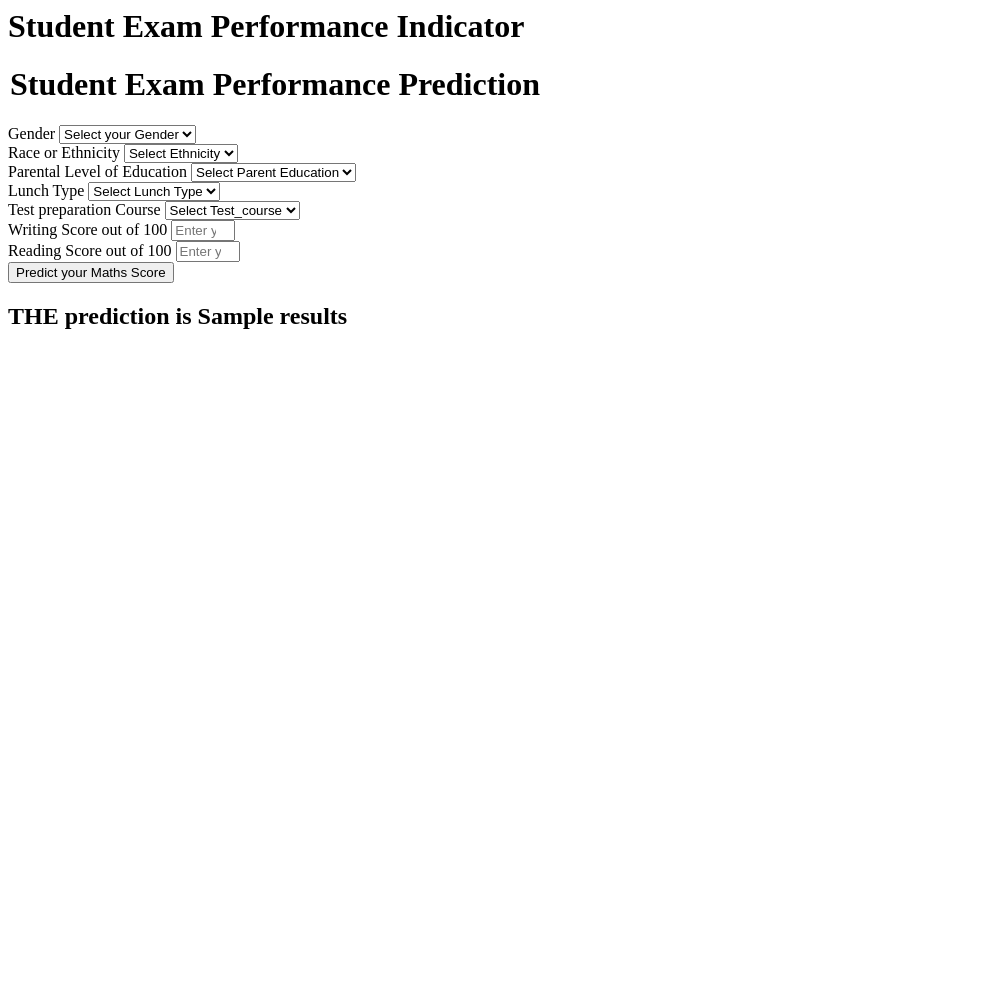
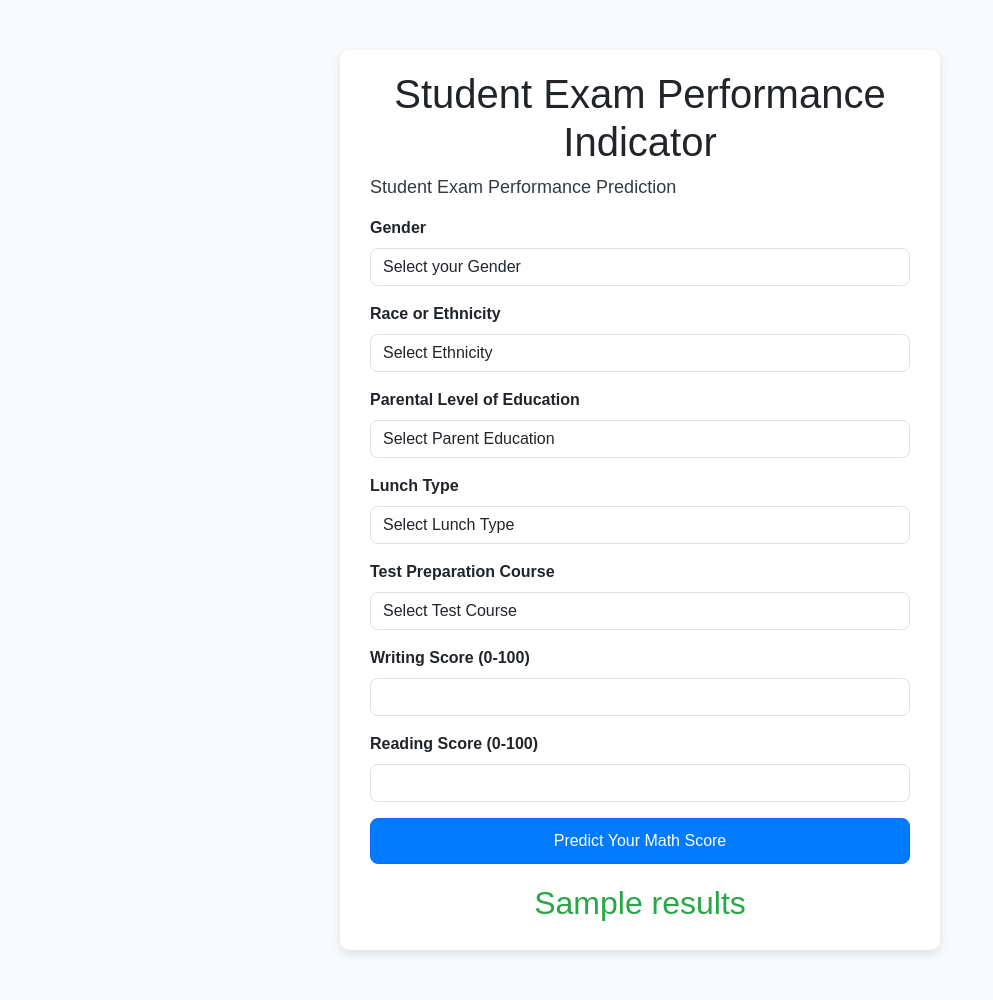
Before and after one commit to sanchigupta12/mlproject, a Flask app: template templates/home.html in a window 1280 px wide. Shown: the whole page, without its empty margins (0-993 px from the left). Before the commit the page ends 329 px from the top, so only its background shows below. Run offline with Flask 3, Linux system fonts and the light colour scheme; the template is opened without the code that fills it: most values are stand-ins (such as "Sample title", 1, 10 or a date in 2020); some libraries are stand-ins or nearby versions.

Commit message:
Updating home.html

```diff
--- a/templates/home.html
+++ b/templates/home.html
@@ -1,111 +1,137 @@
-<html>
+<!DOCTYPE html>
+<html lang="en">
+
+<head>
+    <meta charset="UTF-8">
+    <meta name="viewport" content="width=device-width, initial-scale=1.0">
+    <title>Student Exam Performance Predictor</title>
+    <link rel="stylesheet" href="https://cdnjs.cloudflare.com/ajax/libs/bootstrap/5.3.0/css/bootstrap.min.css">
+    <style>
+        body {
+            background-color: #f8f9fa;
+            font-family: Arial, sans-serif;
+        }
+
+        .container {
+            max-width: 600px;
+            margin: 50px auto;
+            background: white;
+            padding: 20px 30px;
+            border-radius: 10px;
+            box-shadow: 0 4px 10px rgba(0, 0, 0, 0.1);
+        }
+
+        .form-label {
+            font-weight: bold;
+        }
+
+        .form-control, .btn {
+            border-radius: 8px;
+        }
+
+        .btn {
+            background-color: #007bff;
+            color: white;
+            padding: 10px 20px;
+            font-size: 16px;
+        }
+
+        .btn:hover {
+            background-color: #0056b3;
+        }
+
+        h1, h2 {
+            text-align: center;
+        }
+
+        h2 {
+            margin-top: 20px;
+            color: #28a745;
+        }
+
+        legend {
+            color: #343a40;
+            font-size: 18px;
+            margin-bottom: 15px;
+        }
+    </style>
+</head>
+
 <body>
-    <div class="login">
+    <div class="container">
         <h1>Student Exam Performance Indicator</h1>
+        <form action="{{ url_for('predict_datapoint')}}" method="post">
+            <legend>Student Exam Performance Prediction</legend>
 
-       <form action="{{ url_for('predict_datapoint')}}" method="post">
-        <h1>
-            <legend>Student Exam Performance Prediction</legend>
-        </h1>
             <div class="mb-3">
                 <label class="form-label">Gender</label>
-            <select class="form-control" name="gender" placeholder="Enter you Gender" required>
-                <option class="placeholder" selected disabled value="">Select your Gender</option>
-                <option value="male">
-                    Male
-                </option>
-                <option value="female">
-                    Female
-                </option>
+                <select class="form-control" name="gender" required>
+                    <option selected disabled value="">Select your Gender</option>
+                    <option value="male">Male</option>
+                    <option value="female">Female</option>
                 </select>
             </div>
+
             <div class="mb-3">
                 <label class="form-label">Race or Ethnicity</label>
-            <select class="form-control" name="ethnicity" placeholder="Enter you ethnicity" required>
-                <option class="placeholder" selected disabled value="">Select Ethnicity</option>
-                <option value="group A">
-                    Group A
-                </option>
-                <option value="group B">
-                    Group B
-                </option>
-                <option value="group C">
-                    Group C
-                </option>
-                <option value="group D">
-                    Group D
-                </option>
-                <option value="group E">
-                    Group E
-                </option>
+                <select class="form-control" name="ethnicity" required>
+                    <option selected disabled value="">Select Ethnicity</option>
+                    <option value="group A">Group A</option>
+                    <option value="group B">Group B</option>
+                    <option value="group C">Group C</option>
+                    <option value="group D">Group D</option>
+                    <option value="group E">Group E</option>
                 </select>
             </div>
+
             <div class="mb-3">
                 <label class="form-label">Parental Level of Education</label>
-            <select class="form-control" name="parental_level_of_education"
-                placeholder="Enter you Parent Education" required>
-                <option class="placeholder" selected disabled value="">Select Parent Education</option>
-                <option value="associate's degree">
-                    associate's degree
-                </option>
-                <option value="bachelor's degree">
-                    bachelor's degree
-                </option>
-                <option value="high school">
-                    high school
-                </option>
-                <option value="master's degree">
-                    master's degree
-                </option>
-                <option value="some college">
-                    some college
-                </option>
-                <option value="some high school">
-                    some high school
-                </option>
+                <select class="form-control" name="parental_level_of_education" required>
+                    <option selected disabled value="">Select Parent Education</option>
+                    <option value="associate's degree">Associate's Degree</option>
+                    <option value="bachelor's degree">Bachelor's Degree</option>
+                    <option value="high school">High School</option>
+                    <option value="master's degree">Master's Degree</option>
+                    <option value="some college">Some College</option>
+                    <option value="some high school">Some High School</option>
                 </select>
             </div>
+
             <div class="mb-3">
                 <label class="form-label">Lunch Type</label>
-            <select class="form-control" name="lunch" placeholder="Enter you Lunch" required>
-                <option class="placeholder" selected disabled value="">Select Lunch Type</option>
-                <option value="free/reduced">
-                    free/reduced
-                </option>
-                <option value="standard">
-                    standard
-                </option>
+                <select class="form-control" name="lunch" required>
+                    <option selected disabled value="">Select Lunch Type</option>
+                    <option value="free/reduced">Free/Reduced</option>
+                    <option value="standard">Standard</option>
                 </select>
             </div>
+
             <div class="mb-3">
-            <label class="form-label">Test preparation Course</label>
-            <select class="form-control" name="test_preparation_course" placeholder="Enter you Course"
-                required>
-                <option class="placeholder" selected disabled value="">Select Test_course</option>
-                <option value="none">
-                    None
-                </option>
-                <option value="completed">
-                    Completed
-                </option>
+                <label class="form-label">Test Preparation Course</label>
+                <select class="form-control" name="test_preparation_course" required>
+                    <option selected disabled value="">Select Test Course</option>
+                    <option value="none">None</option>
+                    <option value="completed">Completed</option>
                 </select>
             </div>
+
             <div class="mb-3">
-            <label class="form-label">Writing Score out of 100</label>
-            <input class="form-control" type="number" name="reading_score"
-                placeholder="Enter your Reading score" min='0' max='100' />
+                <label class="form-label">Writing Score (0-100)</label>
+                <input class="form-control" type="number" name="writing_score" min="0" max="100" required>
             </div>
+
             <div class="mb-3">
-            <label class="form-label">Reading Score out of 100</label>
-            <input class="form-control" type="number" name="writing_score"
-                placeholder="Enter your Reading Score" min='0' max='100' />
+                <label class="form-label">Reading Score (0-100)</label>
+                <input class="form-control" type="number" name="reading_score" min="0" max="100" required>
             </div>
-        <div class="mb-3">
-            <input class="btn btn-primary" type="submit" value="Predict your Maths Score" required />
+
+            <div class="d-grid">
+                <input class="btn btn-primary" type="submit" value="Predict Your Math Score">
             </div>
         </form>
-    <h2>
-       THE  prediction is {{results}}
-    </h2>
-   <body>
+
+        <h2>{{ results }}</h2>
+    </div>
+</body>
+
 </html>
```
Lines whose indentation alone changed are shown as unchanged.
